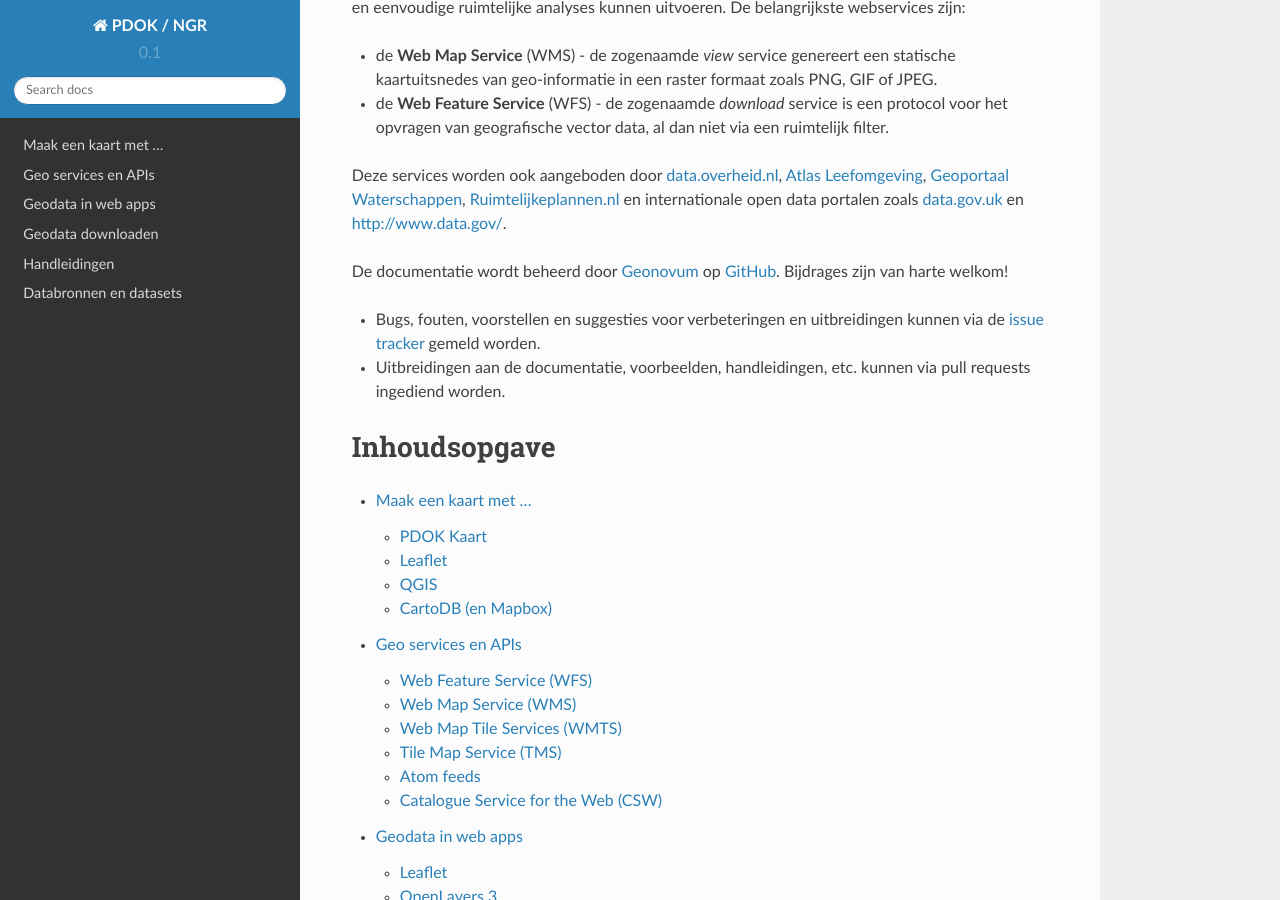
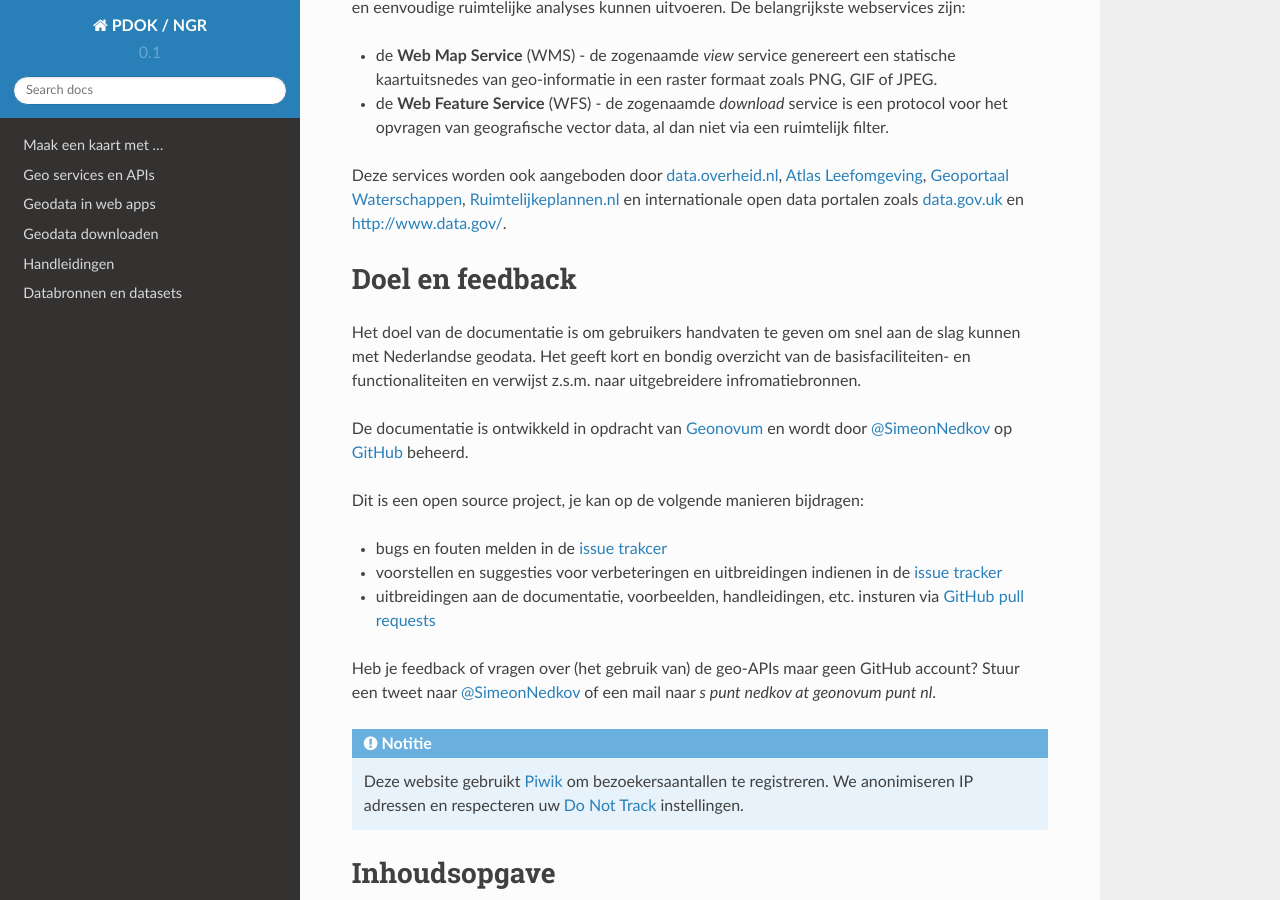
Before and after one commit to LivericA/PDOK, a Sphinx documentation site: the page built from docs/index.rst, in a window 1280 px wide and 900 px high, scrolled down 236 px. Built offline with Sphinx 7.4.7 and the Read the Docs theme 2.0.0, drawn with Linux system fonts in a browser that asks for light colours; comment, search, counter and statistics services are not loaded.

Commit message:
add goal statement, info about Piwik tracking

```diff
--- a/docs/index.rst
+++ b/docs/index.rst
@@ -8,10 +8,22 @@ Welkom op de documentatiepagina van `Publieke Dienstverlening op de Kaart <https
 
 Deze services worden ook aangeboden door `data.overheid.nl <https://data.overheid.nl>`_, `Atlas Leefomgeving <http://www.atlasleefomgeving.nl/>`_, `Geoportaal Waterschappen <http://waterschapservices.webgispublisher.nl/Choosemap.aspx>`_, `Ruimtelijkeplannen.nl <http://www.ruimtelijkeplannen.nl/web-roo/roo/?>`_ en internationale open data portalen zoals `data.gov.uk <http://data.gov.uk/>`_ en `http://www.data.gov/ <http://www.data.gov/>`_.
 
-De documentatie wordt beheerd door `Geonovum <http://www.geonovum.nl/>`_ op `GitHub <https://www.github.com/geonovum/PDOK-NGR-documentatie>`_. Bijdrages zijn van harte welkom!
+Doel en feedback
+================
 
-- Bugs, fouten, voorstellen en suggesties voor verbeteringen en uitbreidingen kunnen via de `issue tracker <https://github.com/Geonovum/PDOK-NGR-documentatie/issues>`_ gemeld worden.
-- Uitbreidingen aan de documentatie, voorbeelden, handleidingen, etc. kunnen via pull requests ingediend worden.
+Het doel van de documentatie is om gebruikers handvaten te geven om snel aan de slag kunnen met Nederlandse geodata. Het geeft kort en bondig overzicht van de basisfaciliteiten- en functionaliteiten en verwijst z.s.m. naar uitgebreidere infromatiebronnen.
+
+De documentatie is ontwikkeld in opdracht van `Geonovum <http://www.geonovum.nl/>`_ en wordt door `@SimeonNedkov <https://twitter.com/simeonnedkov>`_ op `GitHub <https://www.github.com/geonovum/PDOK-NGR-documentatie>`_ beheerd.
+
+Dit is een open source project, je kan op de volgende manieren bijdragen:
+
+- bugs en fouten melden in de `issue trakcer <https://github.com/Geonovum/PDOK-NGR-documentatie/issues>`_
+- voorstellen en suggesties voor verbeteringen en uitbreidingen indienen in de `issue tracker <https://github.com/Geonovum/PDOK-NGR-documentatie/issues>`_
+- uitbreidingen aan de documentatie, voorbeelden, handleidingen, etc. insturen via `GitHub pull requests <https://github.com/Geonovum/PDOK-NGR-documentatie/pulls?q=is%3Apr+is%3Aclosed>`_
+
+Heb je feedback of vragen over (het gebruik van) de geo-APIs maar geen GitHub account? Stuur een tweet naar `@SimeonNedkov <https://twitter.com/simeonnedkov>`_ of een mail naar *s punt nedkov at geonovum punt nl*.
+
+.. NOTE:: Deze website gebruikt `Piwik <https://piwik.org/>`_ om bezoekersaantallen te registreren. We anonimiseren IP adressen en respecteren uw `Do Not Track <http://donottrack.us/>`_ instellingen.
 
 Inhoudsopgave
 =============
```
